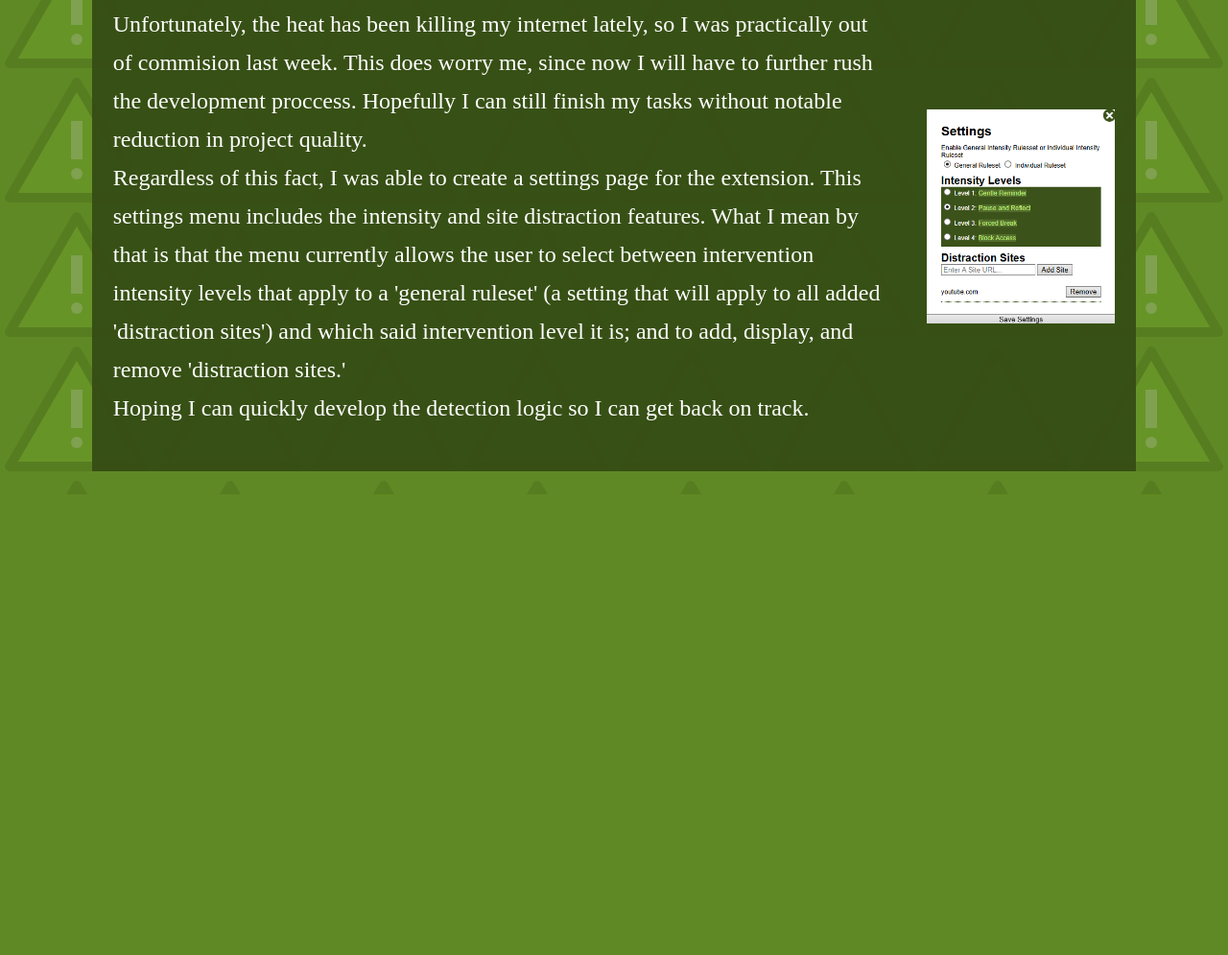
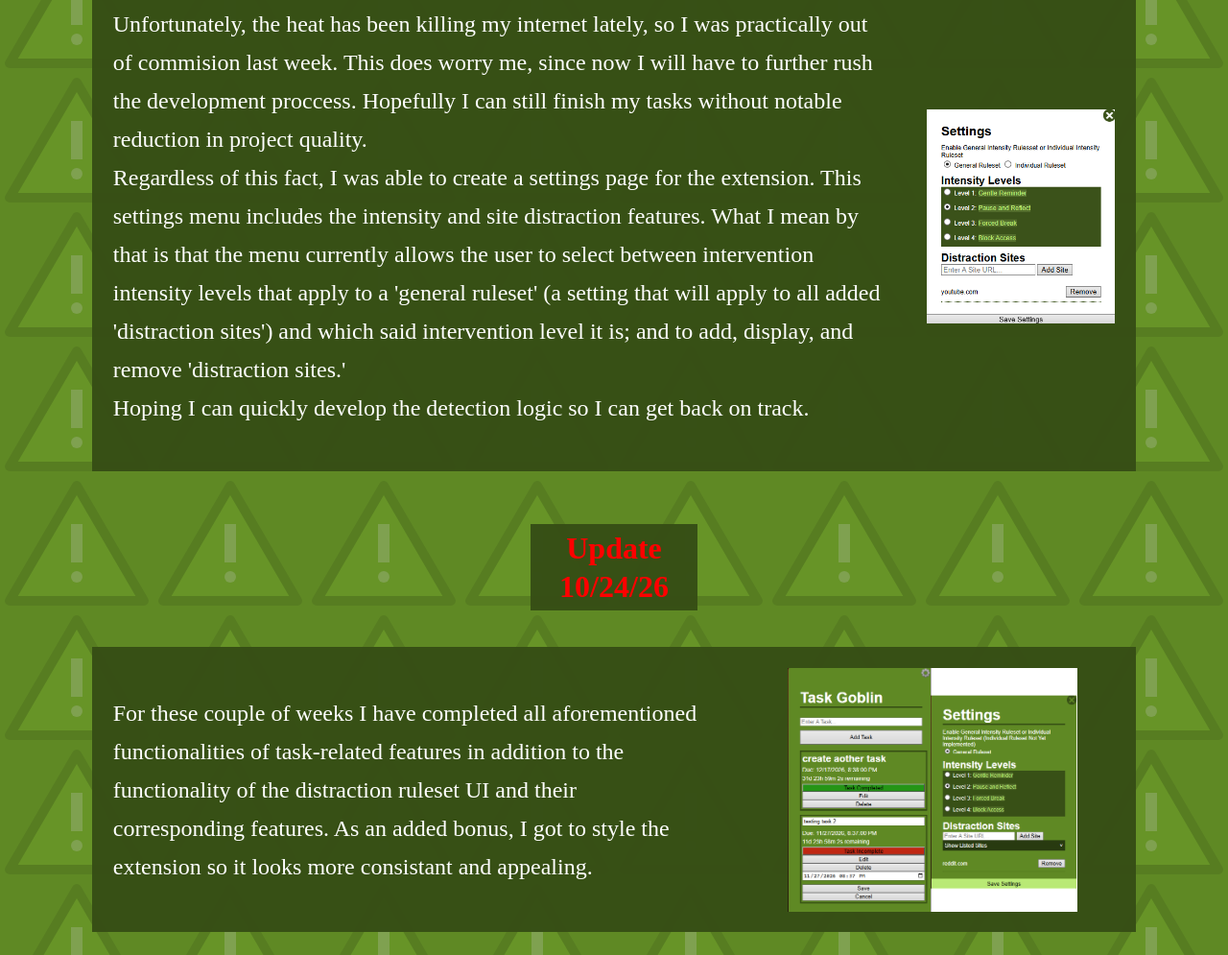
Before and after one commit to DexterPac/GetToKnowDexter, a plain HTML site: page Pages/Normal/SipProgressLogNormal.html in a window 1280 px wide. Shown: the part 1884-2879 px from the top of the page at 96% size. Before the commit the page ends 2399 px from the top, so only its background shows below. Drawn offline with Linux system fonts and the light colour scheme.

Commit message:
updated progress logs

```diff
--- a/Pages/Normal/SipProgressLogNormal.html
+++ b/Pages/Normal/SipProgressLogNormal.html
@@ -74,6 +74,18 @@
                     <img class="imgtall" src="../../SipImages/taskgoblinupdate3.png">
                 </div>
             </div>
+            <div class="maincontentsection">
+                <h3 class="sip408">Update 10/24/26</h3>
+                <div class="contententry">
+                    <p>
+                        For these couple of weeks I have completed all aforementioned functionalities of task-related
+                        features in addition to the functionality of the distraction ruleset UI and their corresponding
+                        features. As an added bonus, I got to style the extension so it looks more consistant and
+                        appealing.
+                    </p>
+                    <img class="imgeven" src="../../SipImages/taskgoblinupdate4.png">
+                </div>
+            </div>
          </div>
 
     <!--</div>-->
```
Also changed, not shown: SipImages/taskgoblinupdate4.png (added).
